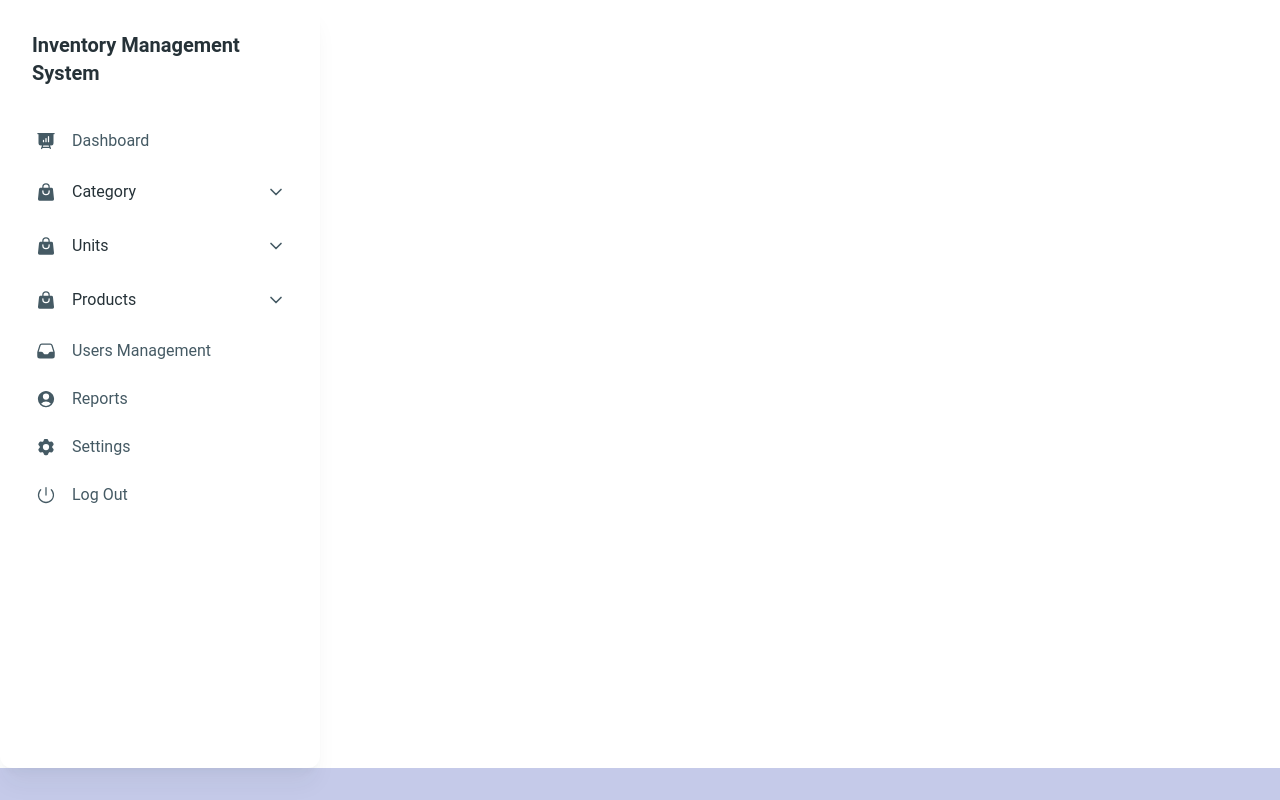
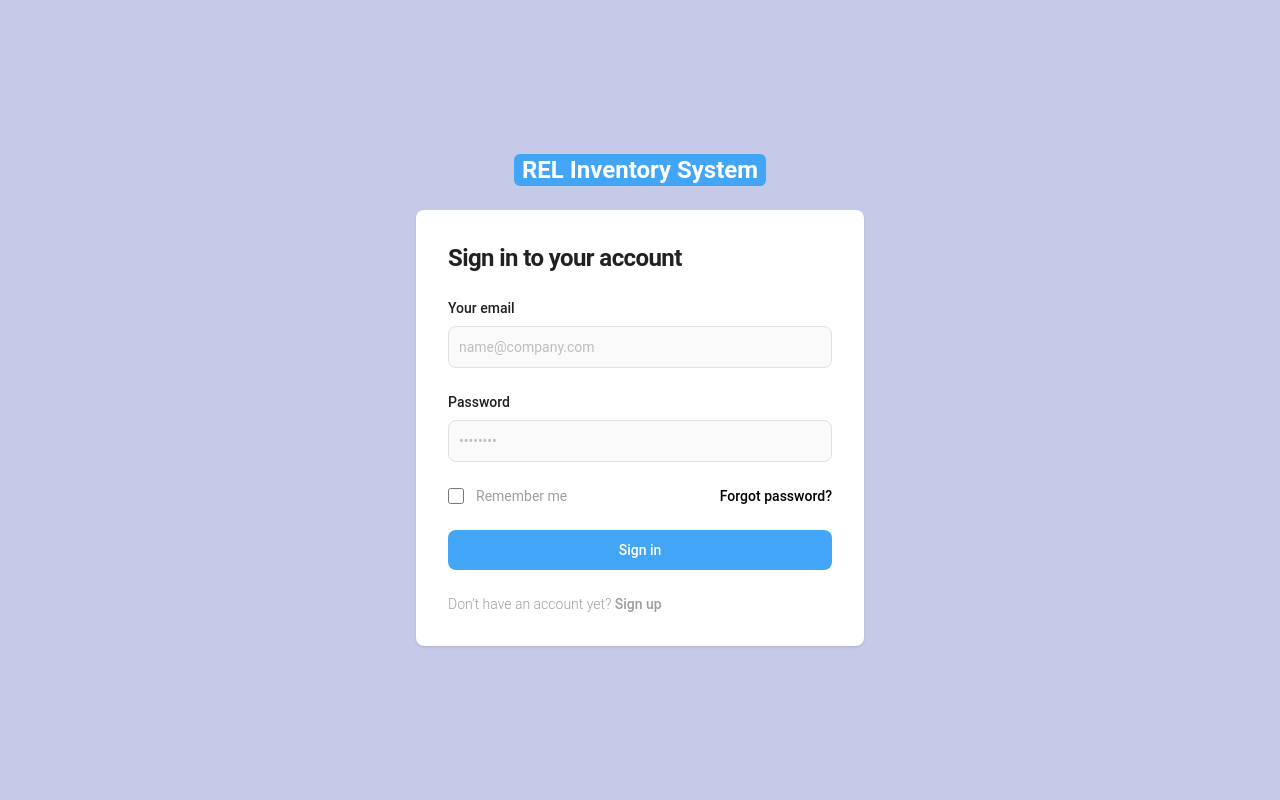
Before and after one commit to reign33/KODEGO_FULLSTACK_CAPSTONE, a React (Vite) app in the folder Frontend/: page /login in a window 1280 px wide. Shown: the top 800 px of the page. Built offline with nearby package versions, Linux system fonts and the light colour scheme.

Commit message:
sidebarupdated

```diff
--- a/Frontend/src/App.jsx
+++ b/Frontend/src/App.jsx
@@ -5,17 +5,19 @@ import SignUpUi from './components/SignUpUi';
 import Sidebar from './pages/Sidebar'
 import Dashboard from './pages/Dashboard';
 import { BrowserRouter, Routes, Route} from "react-router-dom";
+import AddCategory from './pages/AddCategory';
 
 function App() {
   return (
   <>
-  <Sidebar />
   <BrowserRouter>
   <Routes>
     <Route>
     <Route exact path="/" element={<Dashboard />} />
-        <Route path="/login" element={<LoginUi/>} />
-        <Route path="/signup" element={<SignUpUi/>} />
+        <Route path="/addcategory" element={<AddCategory/>} />
+        <Route path="/login" element={<LoginUi />} />
+        <Route path="/signup" element={<SignUpUi />} />
+
     </Route>
   </Routes>
   </BrowserRouter>
--- a/Frontend/src/components/LoginUi.jsx
+++ b/Frontend/src/components/LoginUi.jsx
@@ -28,7 +28,7 @@ function LoginUi(){
     <section className="bg-indigo-100 dark:bg-gray-900">
   <div className="flex flex-col items-center justify-center px-6 py-8 mx-auto md:h-screen lg:py-0">
       <a href="#" className="flex items-center mb-6 text-2xl font-semibold text-gray-900 dark:text-white">
-      <h2 className=' rounded-md px-2 text-white bg-gradient-to-r from-green-300 via-blue-500 to-purple-600'>Inven<span className='text-yellow-400'>taryo</span>;</h2>
+      <h2 className=' rounded-md px-2 text-white bg-blue-400'>REL Inventory System</h2>
       </a>
       <div className="w-full bg-white rounded-lg shadow dark:border md:mt-0 sm:max-w-md xl:p-0 dark:bg-gray-800 dark:border-gray-700">
           <div className="p-6 space-y-4 md:space-y-6 sm:p-8">
@@ -68,7 +68,7 @@ function LoginUi(){
                   <button
                   type="submit"
                   onClick={(e)=>{handleSignIn(e)}}
-                  className="w-full text-white bg-gradient-to-r from-green-300 via-blue-500 to-purple-600 hover:bg-primary-700 focus:ring-4 focus:outline-none focus:ring-primary-300 font-medium rounded-lg text-sm px-5 py-2.5 text-center dark:bg-primary-600 dark:hover:bg-primary-700 dark:focus:ring-primary-800">Sign in</button>
+                  className="w-full text-white bg-blue-400 hover:bg-primary-700 focus:ring-4 focus:outline-none focus:ring-primary-300 font-medium rounded-lg text-sm px-5 py-2.5 text-center dark:bg-primary-600 dark:hover:bg-primary-700 dark:focus:ring-primary-800">Sign in</button>
                   <p className="text-sm font-light text-gray-500 dark:text-gray-400">
                       Don’t have an account yet? <a href="/signup" className="font-medium text-primary-600 hover:underline dark:text-primary-500">Sign up</a>
                   </p>
--- a/Frontend/src/components/SignUpUi.jsx
+++ b/Frontend/src/components/SignUpUi.jsx
@@ -22,7 +22,7 @@ function SignUpUi(){
       <section className="bg-indigo-100 dark:bg-gray-900">
   <div className="flex flex-col items-center justify-center px-6 py-8 mx-auto md:h-screen lg:py-0">
       <a href="#" className="flex items-center mb-6 text-2xl font-semibold text-gray-900 dark:text-white">
-      <h2 className=' rounded-md px-2 text-white bg-gradient-to-r from-green-300 via-blue-500 to-purple-600'>Invent<span className='text-yellow-400'>aryo</span>;</h2>
+      <h2 className=' rounded-md px-2 text-white bg-blue-400'>REL Inventory System</h2>
       </a>
       <div className="w-full bg-white rounded-lg shadow dark:border md:mt-0 sm:max-w-md xl:p-0 dark:bg-gray-800 dark:border-gray-700">
           <div className="p-6 space-y-4 md:space-y-6 sm:p-8">
@@ -70,7 +70,7 @@ function SignUpUi(){
                   <button
                   type="submit"
                   onClick={(e)=>{handleSignUp(e)}}
-                  className="w-full text-white bg-gradient-to-r from-green-300  via-blue-500 to-purple-600   hover:bg-primary-700 focus:ring-4 focus:outline-none focus:ring-primary-300 font-medium rounded-lg text-sm px-5 py-2.5 text-center dark:bg-primary-600 dark:hover:bg-primary-700 dark:focus:ring-primary-800">Create an account</button>
+                  className="w-full text-white bg-blue-400 hover:bg-primary-700 focus:ring-4 focus:outline-none focus:ring-primary-300 font-medium rounded-lg text-sm px-5 py-2.5 text-center dark:bg-primary-600 dark:hover:bg-primary-700 dark:focus:ring-primary-800">Create an account</button>
                   <p className="text-sm font-light text-gray-500 dark:text-gray-400">
                       Already have an account? <a href="/login" className="font-medium text-primary-600 hover:underline dark:text-primary-500">Login here</a>
                   </p>
--- a/Frontend/src/pages/AddCategory.jsx
+++ b/Frontend/src/pages/AddCategory.jsx
@@ -2,7 +2,11 @@ import React from 'react'
 
 const AddCategory = () => {
   return (
-    <div>
+    <div className='flex flex-wrap justify-start'>
+      <Sidebar />
+      <div>
+        Add category
+      </div>
 
     </div>
   )
--- a/Frontend/src/pages/Dashboard.jsx
+++ b/Frontend/src/pages/Dashboard.jsx
@@ -1,10 +1,19 @@
 import React from 'react'
+import Sidebar from './Sidebar'
 
 const Dashboard = () => {
   return (
-    <div>
-      Dashboard
+
+    <div className='flex flex-wrap justify-start'>
+      <Sidebar />
+      <div>
+        Dashboard
+      </div>
+
     </div>
+
+
+
   )
 }
 
--- a/Frontend/src/pages/Sidebar.jsx
+++ b/Frontend/src/pages/Sidebar.jsx
@@ -56,7 +56,7 @@ const Sidebar = () => {
                     <ListItemPrefix>
                     <ShoppingBagIcon className="h-5 w-5" />
                     </ListItemPrefix>
-                    <Typography color="blue-gray" className="mr-auto font-normal">
+                    <Typography color="blue-gray" className="mr-auto font-normal" href="/Sidebar">
                     Category
                     </Typography>
                 </AccordionHeader>
@@ -67,6 +67,7 @@ const Sidebar = () => {
                     <ListItemPrefix>
                         <ChevronRightIcon strokeWidth={3} className="h-3 w-5" />
                     </ListItemPrefix>
+                    <link to="/addcategory" />
                     Add Category
                     </ListItem>
                     <ListItem>
```
